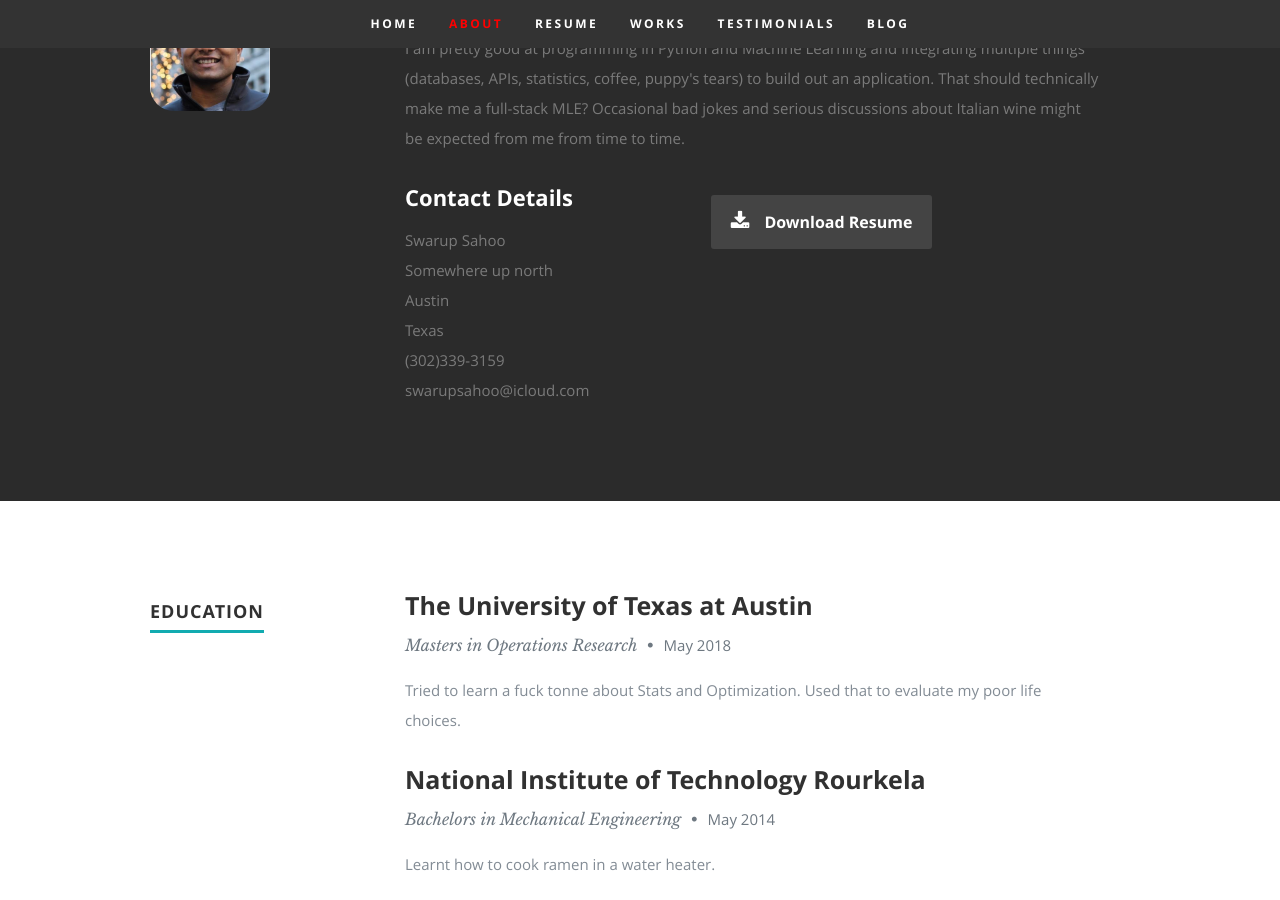
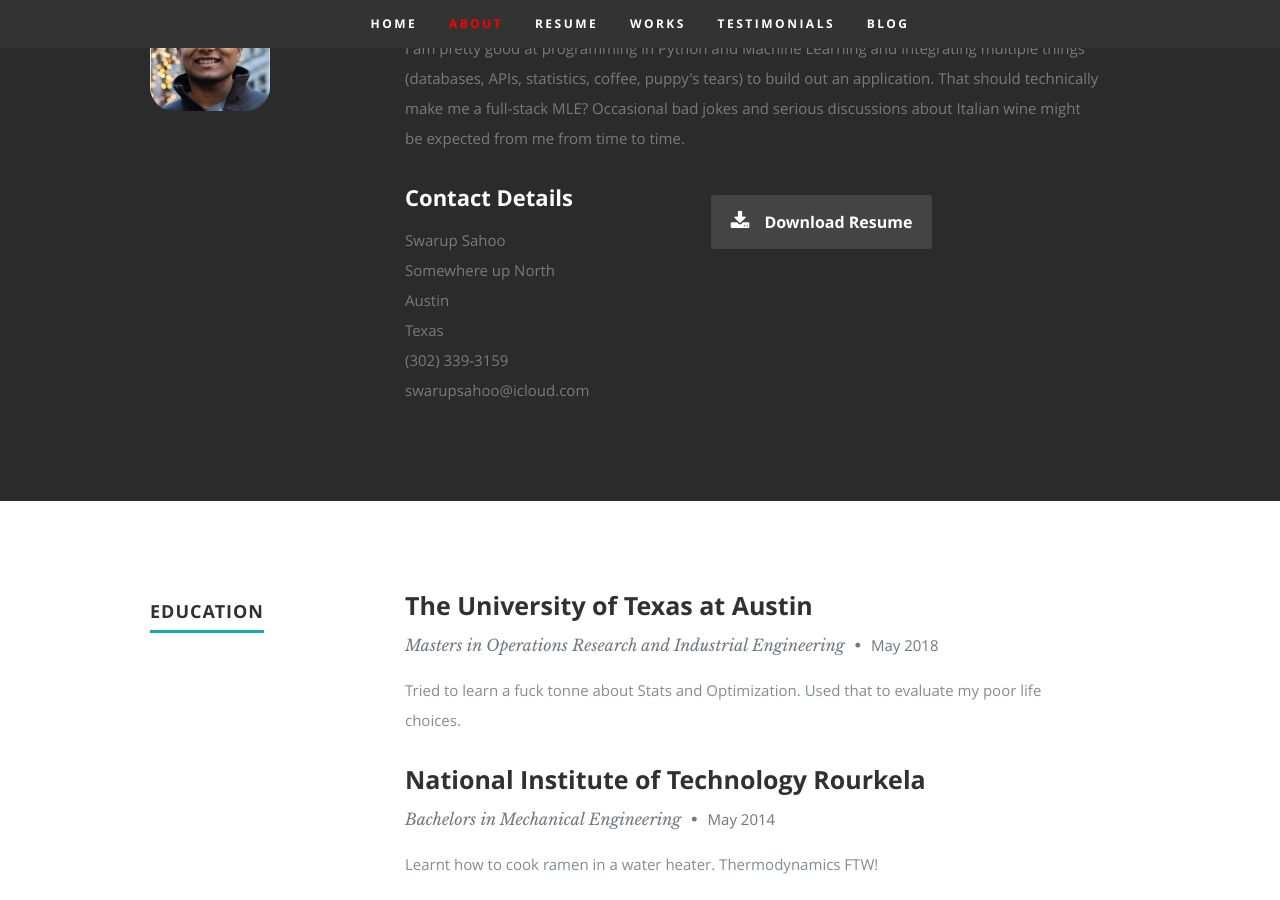
Before and after one commit to scirop/scirop.github.io, a Jekyll site: the page built from index.markdown, in a window 1280 px wide and 900 px high, scrolled down 1005 px. Built offline with Jekyll 4.4.1, drawn with Linux system fonts in a browser that asks for light colours; some of the changed text lies outside the part shown.

```diff
--- a/_data/resumedata.yml
+++ b/_data/resumedata.yml
@@ -14,9 +14,9 @@ main:
     Occasional bad jokes and serious discussions about Italian wine might be expected from me from time to time.
   contactmessage: Please reach out to me. I'm so lonely.
   email: swarupsahoo@icloud.com
-  phone: (302)339-3159
+  phone: (302) 339-3159
   address:
-    street: Somewhere up north
+    street: Somewhere up North
     city: Austin
     state: Texas
     zip: '78727'
@@ -41,21 +41,21 @@ resume:
     MLE)
   education:
   - school: The University of Texas at Austin
-    degree: Masters in Operations Research
+    degree: Masters in Operations Research and Industrial Engineering
     graduated: May 2018
     description: Tried to learn a fuck tonne about Stats and Optimization. Used that
       to evaluate my poor life choices.
   - school: National Institute of Technology Rourkela
     degree: Bachelors in Mechanical Engineering
     graduated: May 2014
-    description: Learnt how to cook ramen in a water heater.
+    description: Learnt how to cook ramen in a water heater. Thermodynamics FTW!
   work:
   - company: USAA, San Antonio
     title: Data Scientist
     years: June 2018 - Present
-    description: Building ML applications using Python, ReactJS, D3JS, SQL, Hadoop
+    description: Avoiding the Starbucks coffee machine and building ML applications using Python, ReactJS, D3JS, SQL, Hadoop
       and sadness.
-  - company: MD Anderson Cancer Center, Houston
+  - company: UT MD Anderson Cancer Center, Houston
     title: Graduate Researcher
     years: Jan 2019 - May 2019
     description: Found a cure for Cancer
```
